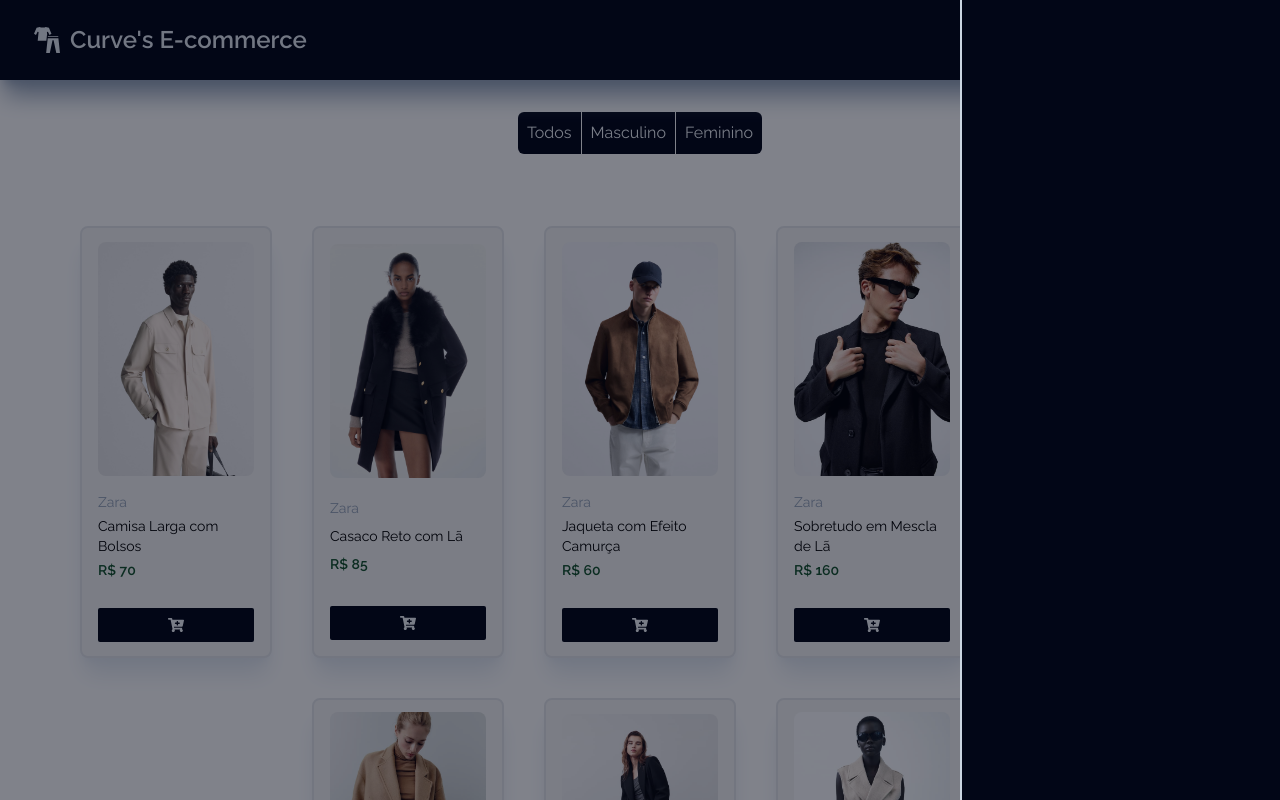
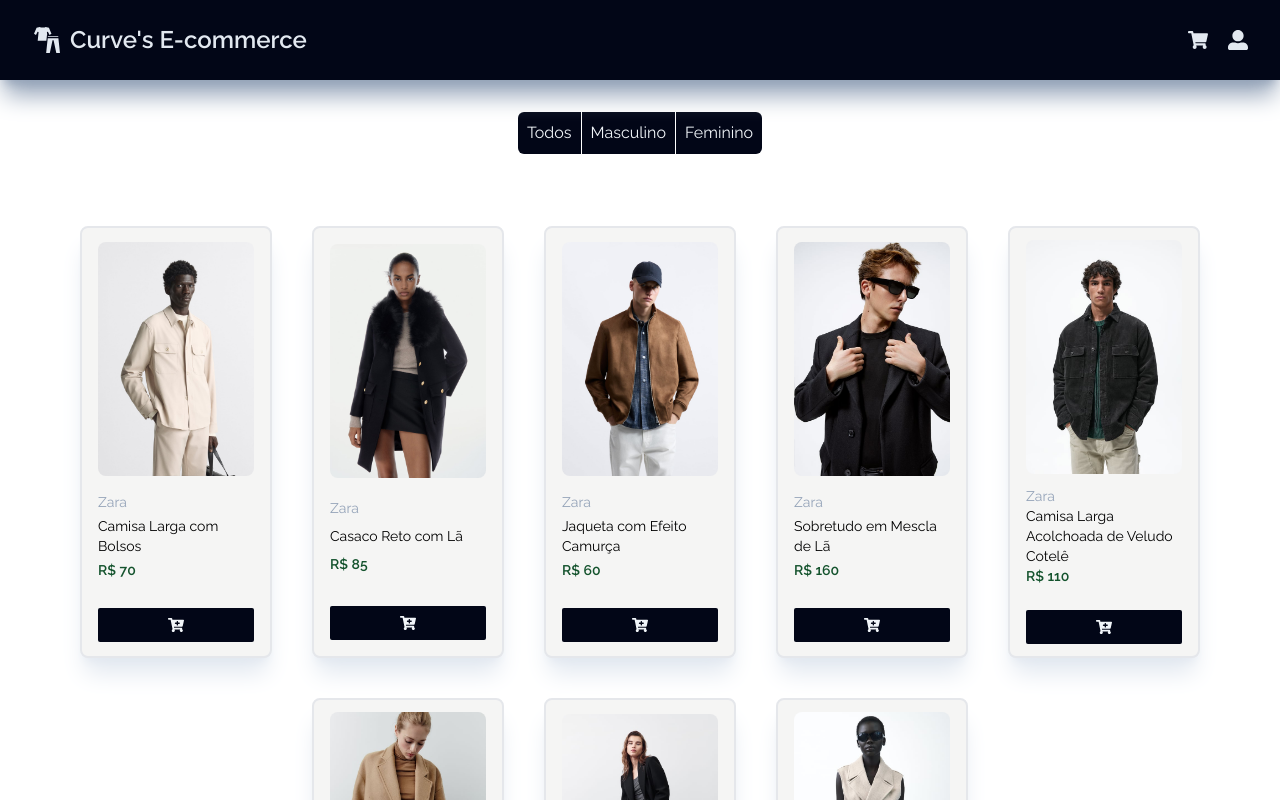
Before and after one commit to Guilherme-Rigobello/curve-ecommerce, a React (Vite) app: page / in a window 1280 px wide. Shown: the top 800 px of the page. Built offline with nearby package versions, Linux system fonts and the light colour scheme.

Commit message:
contexts and first part of products in cart

```diff
--- a/index.html
+++ b/index.html
@@ -8,7 +8,7 @@
       rel="stylesheet"
     />
     <meta name="viewport" content="width=device-width, initial-scale=1.0" />
-    <title>Curve's Place</title>
+    <title>Curve's E-commerce</title>
   </head>
   <body>
     <div id="root"></div>
--- a/src/App.jsx
+++ b/src/App.jsx
@@ -3,19 +3,24 @@ import Header from './components/Header';
 import Home from './pages/HomePage/Home';
 import Checkout from './pages/CheckoutPage/Checkout';
 import PurchaseHistory from './pages/PurchaseHistoryPage/PurchaseHistory';
+//CONTEXTS
+import { CartContext } from './contexts/CartContext';
 // ROUTERS
 import { Route, Routes } from 'react-router-dom';
+import { useState } from 'react';
 
 const App = () => {
+  const [isCartOpen, setIsCartOpen] = useState(false);
+  const [cartItems, setCartItems] = useState({});
   return (
-    <>
+    <CartContext.Provider value={{ isCartOpen, setIsCartOpen, cartItems, setCartItems }}>
       <Header />
       <Routes>
         <Route path='/' element={<Home />} />
         <Route path='/checkout' element={<Checkout />} />
         <Route path='/history' element={<PurchaseHistory />} />
       </Routes>
-    </>
+    </CartContext.Provider>
   );
 };
 
--- a/src/components/Cart/CartOverlay.jsx
+++ b/src/components/Cart/CartOverlay.jsx
@@ -1,15 +1,16 @@
-import { useState } from 'react';
+import { useContext } from 'react';
+import { CartContext } from '../../contexts/CartContext';
 
 const CartOverlay = () => {
-  const [isCartOpen, setIsCartOpen] = useState(true);
+  const cartInfo = useContext(CartContext)
   return (
     <div
       className={`h-screen w-screen fixed top-0 left-0 flex justify-end z-50 ease-in-out duration-500 ${
-        isCartOpen ? 'translate-x-0' : 'translate-x-full'
+        cartInfo.isCartOpen ? 'translate-x-0' : 'translate-x-full'
       }`}
     >
       <section
-        onClick={() => setIsCartOpen(false)}
+        onClick={() => cartInfo.setIsCartOpen(false)}
         id='outside'
         className='w-3/4 bg-slate-950 opacity-50'
       ></section>
--- a/src/components/UserButtons.jsx
+++ b/src/components/UserButtons.jsx
@@ -1,19 +1,29 @@
+// REACT
+import { useContext, useState } from 'react';
+import { CartContext, getAmoutOfItemsInCart } from '../contexts/CartContext';
 //REACT ICONS
 import { FaUserAlt, FaShoppingCart } from 'react-icons/fa';
 // ROUTERS
 import { Link } from 'react-router-dom';
 
 const UserButtons = () => {
+  const cartInfo = useContext(CartContext);
+  const [amountOfItems, setAmoutOfItems] = useState(0);
   return (
     <div className='flex'>
-      <button className='px-5 relative hover:translate-y-[-3px] transition duration-300 '>
+      <button
+        className='px-5 relative hover:translate-y-[-3px] transition duration-300 '
+        onClick={() => cartInfo.setIsCartOpen(true)}
+      >
         <FaShoppingCart className='hover:text-white transition' />
-        <div
-          id='cart-amount'
-          className='absolute inline-flex items-center pb-1 justify-center w-6 h-6 font-bold border text-white rounded-full bg-red-500 bottom-3 '
-        >
-          3
-        </div>
+        {!!amountOfItems && (
+          <div
+            id='cart-amount'
+            className='absolute inline-flex items-center pb-1 justify-center w-6 h-6 font-bold border text-white rounded-full bg-red-500 bottom-3 '
+          >
+            {amountOfItems}
+          </div>
+        )}
       </button>
       <Link to='/history'>
         <FaUserAlt className='hover:translate-y-[-3px] hover:text-white transition duration-300' />
--- /dev/null
+++ b/src/contexts/CartContext.js
@@ -0,0 +1,11 @@
+import { createContext } from 'react';
+
+export const CartContext = createContext(null);
+
+export const getAmoutOfItemsInCart = (cartItemsObj) => {
+  var amount = 0;
+  for (const productId in cartItemsObj) {
+    amount += cartItemsObj[productId];
+  }
+  return amount;
+};
```
